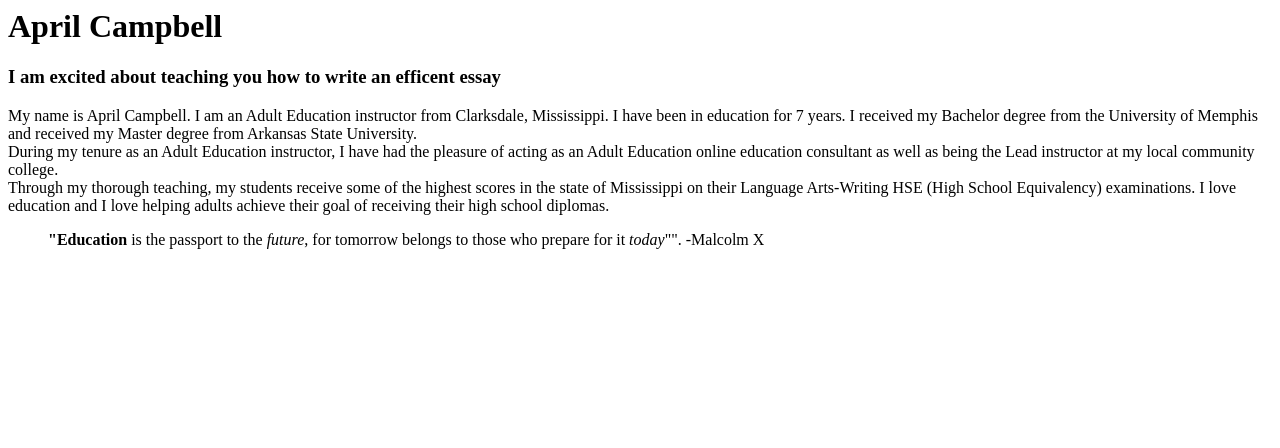
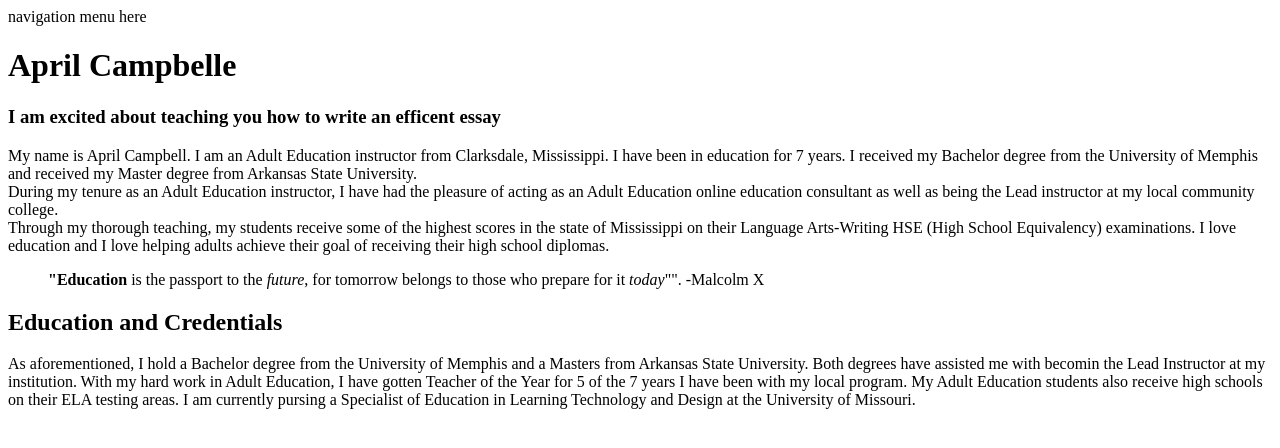
Before and after one commit to amc3v9/amc3v9.github.io, a plain HTML site: page islt_7310/about.html in a window 1280 px wide. Drawn offline with Linux system fonts and the light colour scheme.

Commit message:
Add files via upload

```diff
--- a/islt_7310/about.html
+++ b/islt_7310/about.html
@@ -1,6 +1,19 @@
 <!-- This a comment that the browser would ignore.  -->
-<h1>April Campbell</h1>
+<!DOCTYPE html>
+<html lang="en-US">
+<head>
+               <meta charset="utf-8">
+               <title>About Me</title>
+               <main></main>
+</head>
+<nav>navigation menu here</nav>
+<body></body><h1>April Campbelle</h1>
 <h3>I am excited about teaching you how to write an efficent essay </h3>
 
 <p>My name is April Campbell. I am an Adult Education instructor from Clarksdale, Mississippi. I have been in education for 7 years. I received my Bachelor degree from the University of Memphis and received my Master degree from Arkansas State University. <br> During my tenure as an Adult Education instructor, I have had the pleasure of acting as an Adult Education online education consultant as well as being the Lead instructor at my local community college. <br> Through my thorough teaching, my students receive some of the highest scores in the state of Mississippi on their Language Arts-Writing HSE (High School Equivalency) examinations.  I love education and I love helping adults achieve their goal of receiving their high school diplomas. </p>
 <blockquote><strong>"Education</strong> is the passport to the <em>future</em>, for tomorrow belongs to those who prepare for it <em>today</em>"". -Malcolm X</blockquote>
+<h2>Education and Credentials</h2>
+
+<p>As aforementioned, I hold a Bachelor degree from the University of Memphis and a Masters from Arkansas State University. Both degrees have assisted me with becomin the Lead Instructor at my institution. With my hard work in Adult Education, I have gotten Teacher of the Year for 5 of the 7 years I have been with my local program. My Adult Education students also receive high schools on their ELA testing areas. I am currently pursing a Specialist of Education in Learning Technology and Design at the University of Missouri.</p>
+</body>
+</html>
```
